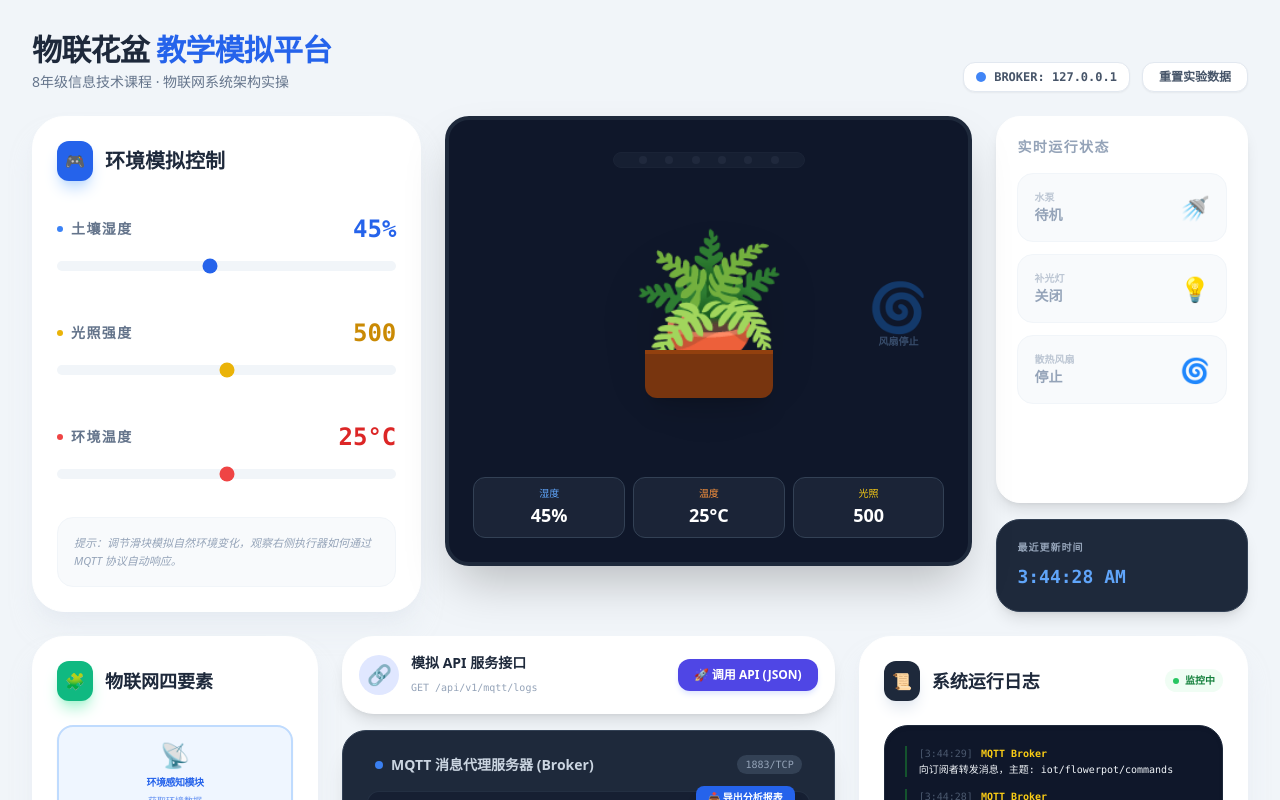
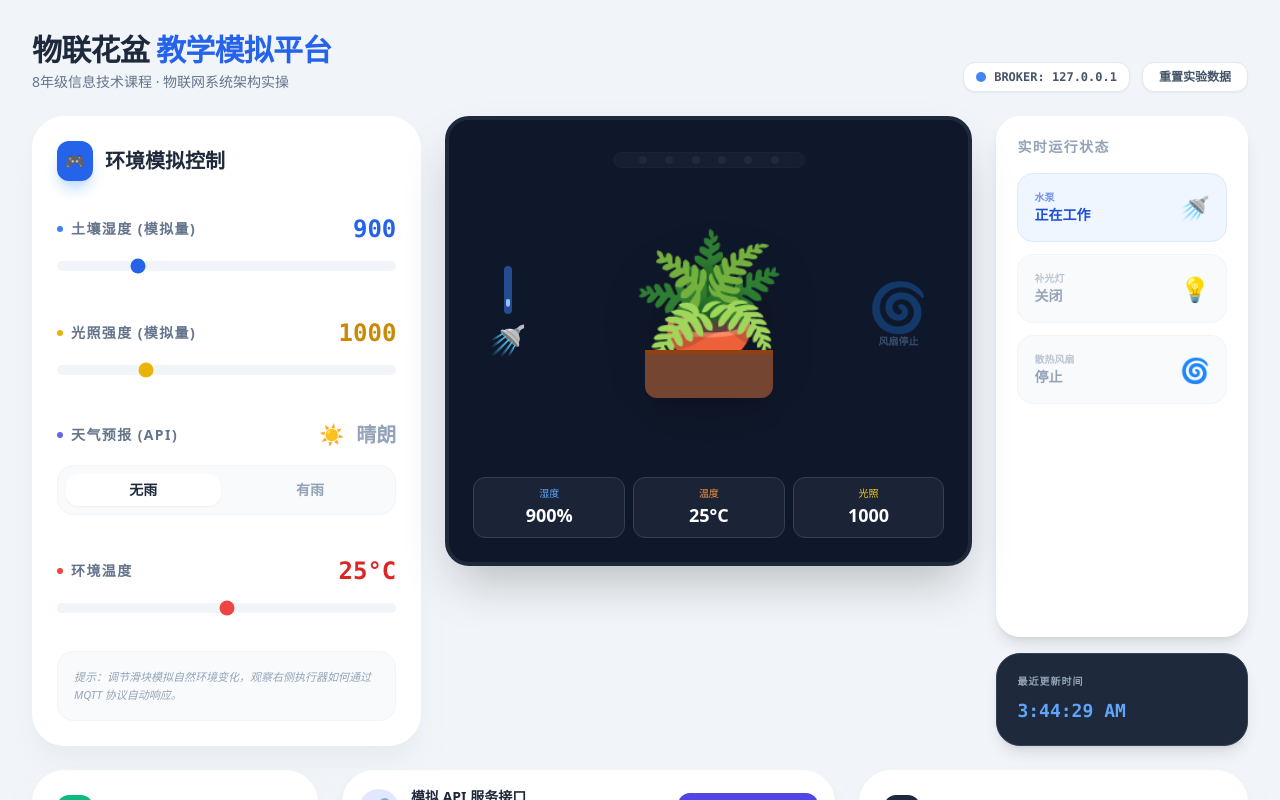
Before and after one commit to HuaZheng882193/GrowWiseIoT, a React (Vite) app: page / in a window 1280 px wide. Shown: the top 800 px of the page. Built offline with nearby package versions, Linux system fonts and the light colour scheme.

Commit message:
20260330hz_commit01

```diff
--- a/App.tsx
+++ b/App.tsx
@@ -10,8 +10,9 @@ import AIAssistant from './components/AIAssistant';
 const App: React.FC = () => {
   const [sensors, setSensors] = useState<SensorData>({
     temperature: 25,
-    humidity: 45,
-    light: 500
+    humidity: 900,
+    light: 1000,
+    forecastRain: false
   });
 
   const [status, setStatus] = useState<SystemStatus>({
@@ -61,11 +62,28 @@ const App: React.FC = () => {
         let commandTopic = 'iot/flowerpot/commands';
         let commands: any = {};
 
-        if (sensors.humidity < 30) commands.pump = 'ON';
-        else if (sensors.humidity >= 50) commands.pump = 'OFF';
+        // --- 智能灌溉算法：逻辑与决策 ---
+        if (sensors.humidity < 1000) {
+          commands.pump = 'ON'; // 场景一：极度干燥 -> 水泵打开
+        } else {
+          if (sensors.forecastRain) {
+            commands.pump = 'OFF'; // 场景三：天气预报接雨 -> 水泵关闭, 防止积水
+          } else {
+            if (sensors.light > 1200) {
+              // 场景二：光照强烈 -> 湿度下限提升至 1500，提前触发灌溉
+              if (sensors.humidity < 1500) {
+                commands.pump = 'ON';
+              } else {
+                commands.pump = 'OFF';
+              }
+            } else {
+              commands.pump = 'OFF'; // 默认关闭水泵
+            }
+          }
+        }
 
-        if (sensors.light < 200) commands.light = 'ON';
-        else if (sensors.light > 600) commands.light = 'OFF';
+        if (sensors.light < 500) commands.light = 'ON';
+        else if (sensors.light > 1500) commands.light = 'OFF';
 
         if (sensors.temperature > 30) commands.fan = 'ON';
         else if (sensors.temperature <= 27) commands.fan = 'OFF';
@@ -138,7 +156,7 @@ const App: React.FC = () => {
       try {
         const data = JSON.parse(msg.payload);
         if (msg.topic.includes('sensors')) {
-          readablePayload = `温度:${data.temperature}℃ | 湿度:${data.humidity}% | 光照:${data.light}`;
+          readablePayload = `温度:${data.temperature}℃ | 湿度:${data.humidity} | 光照:${data.light}`;
           if (msg.type === 'pub') {
             sensorStats.temp.push(data.temperature);
             sensorStats.humi.push(data.humidity);
@@ -161,8 +179,8 @@ const App: React.FC = () => {
       statsSummary.push("\n--- 实验数据统计汇总 ---");
       statsSummary.push(`统计项目,最大值,最小值,单位`);
       statsSummary.push(`环境温度,${Math.max(...sensorStats.temp)},${Math.min(...sensorStats.temp)},℃`);
-      statsSummary.push(`土壤湿度,${Math.max(...sensorStats.humi)},${Math.min(...sensorStats.humi)},%`);
-      statsSummary.push(`光照强度,${Math.max(...sensorStats.light)},${Math.min(...sensorStats.light)},Lux`);
+      statsSummary.push(`土壤湿度,${Math.max(...sensorStats.humi)},${Math.min(...sensorStats.humi)},模拟量`);
+      statsSummary.push(`光照强度,${Math.max(...sensorStats.light)},${Math.min(...sensorStats.light)},模拟量`);
       statsSummary.push(`样本数量,${sensorStats.temp.length},,,次`);
     }
 
@@ -213,12 +231,12 @@ const App: React.FC = () => {
               <div className="space-y-4">
                 <div className="flex justify-between items-center">
                   <span className="text-sm font-bold text-slate-500 uppercase tracking-widest flex items-center gap-2">
-                    <span className="w-1.5 h-1.5 bg-blue-500 rounded-full"></span> 土壤湿度
+                    <span className="w-1.5 h-1.5 bg-blue-500 rounded-full"></span> 土壤湿度 (模拟量)
                   </span>
-                  <span className="text-2xl font-black text-blue-600 font-mono">{sensors.humidity}%</span>
+                  <span className="text-2xl font-black text-blue-600 font-mono">{sensors.humidity}</span>
                 </div>
                 <input
-                  type="range" min="0" max="100" value={sensors.humidity}
+                  type="range" min="0" max="4000" value={sensors.humidity}
                   onChange={(e) => setSensors({...sensors, humidity: parseInt(e.target.value)})}
                   className="w-full h-2.5 bg-slate-100 rounded-full appearance-none cursor-pointer accent-blue-600"
                 />
@@ -227,15 +245,40 @@ const App: React.FC = () => {
               <div className="space-y-4">
                 <div className="flex justify-between items-center">
                   <span className="text-sm font-bold text-slate-500 uppercase tracking-widest flex items-center gap-2">
-                    <span className="w-1.5 h-1.5 bg-yellow-500 rounded-full"></span> 光照强度
+                    <span className="w-1.5 h-1.5 bg-yellow-500 rounded-full"></span> 光照强度 (模拟量)
                   </span>
                   <span className="text-2xl font-black text-yellow-600 font-mono">{sensors.light}</span>
                 </div>
                 <input
-                  type="range" min="0" max="1000" value={sensors.light}
+                  type="range" min="0" max="4000" value={sensors.light}
                   onChange={(e) => setSensors({...sensors, light: parseInt(e.target.value)})}
                   className="w-full h-2.5 bg-slate-100 rounded-full appearance-none cursor-pointer accent-yellow-500"
                 />
+              </div>
+
+              <div className="space-y-4">
+                <div className="flex justify-between items-center">
+                  <span className="text-sm font-bold text-slate-500 uppercase tracking-widest flex items-center gap-2">
+                    <span className="w-1.5 h-1.5 bg-indigo-500 rounded-full"></span> 天气预报 (API)
+                  </span>
+                  <span className={`text-xl font-black font-mono ${sensors.forecastRain ? 'text-indigo-600' : 'text-slate-400'}`}>
+                    {sensors.forecastRain ? '🌧️ 预报有雨' : '☀️ 晴朗'}
+                  </span>
+                </div>
+                <div className="flex items-center gap-3 bg-slate-50 p-2 rounded-2xl border border-slate-100">
+                  <button
+                    onClick={() => setSensors({...sensors, forecastRain: false})}
+                    className={`flex-1 py-1.5 rounded-xl text-sm font-bold transition-all ${!sensors.forecastRain ? 'bg-white shadow-sm text-slate-800' : 'text-slate-400 hover:text-slate-600'}`}
+                  >
+                    无雨
+                  </button>
+                  <button
+                    onClick={() => setSensors({...sensors, forecastRain: true})}
+                    className={`flex-1 py-1.5 rounded-xl text-sm font-bold transition-all ${sensors.forecastRain ? 'bg-indigo-50 text-indigo-700 shadow-sm border border-indigo-100' : 'text-slate-400 hover:text-slate-600'}`}
+                  >
+                    有雨
+                  </button>
+                </div>
               </div>
 
               <div className="space-y-4">
--- a/components/DataDashboard.tsx
+++ b/components/DataDashboard.tsx
@@ -169,7 +169,7 @@ export default function DataDashboard({ currentSensors, mqttMessages, logs }: Da
                 />
                 <RechartsTooltip content={<CustomTooltip />} cursor={{ stroke: '#cbd5e1', strokeWidth: 1, strokeDasharray: '4 4' }} />
                 <Line type="monotone" dataKey="temperature" stroke="#ef4444" strokeWidth={3} dot={false} activeDot={{ r: 6, strokeWidth: 0, fill: '#ef4444' }} name="温度" unit="℃" />
-                <Line type="monotone" dataKey="humidity" stroke="#3b82f6" strokeWidth={3} dot={false} activeDot={{ r: 6, strokeWidth: 0, fill: '#3b82f6' }} name="湿度" unit="%" />
+                <Line type="monotone" dataKey="humidity" stroke="#3b82f6" strokeWidth={3} dot={false} activeDot={{ r: 6, strokeWidth: 0, fill: '#3b82f6' }} name="湿度" unit="" />
                 <Line type="monotone" dataKey="light" stroke="#f59e0b" strokeWidth={3} dot={false} activeDot={{ r: 6, strokeWidth: 0, fill: '#f59e0b' }} name="光照" unit="" />
               </LineChart>
             </ResponsiveContainer>
--- a/types.ts
+++ b/types.ts
@@ -10,6 +10,7 @@ export interface SensorData {
   temperature: number;
   humidity: number;
   light: number;
+  forecastRain?: boolean;
 }
 
 export interface SystemStatus {
```
